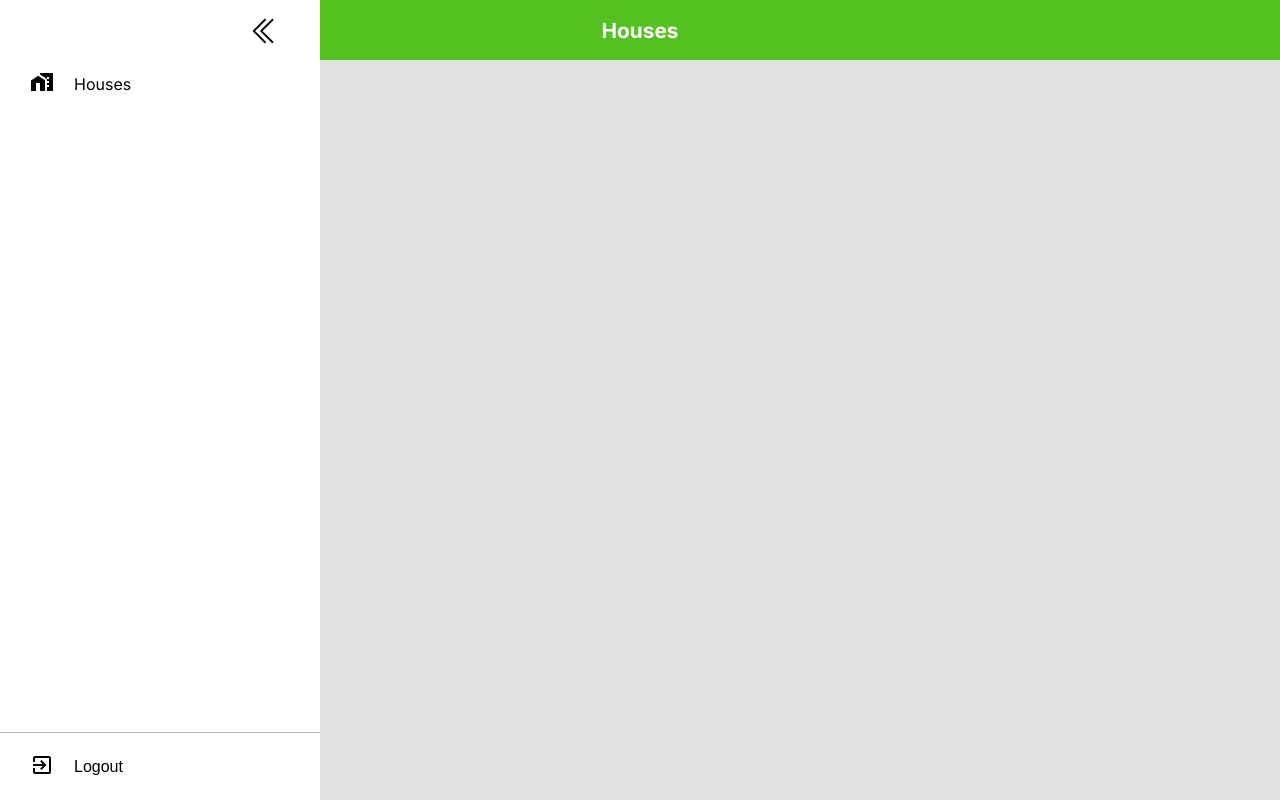
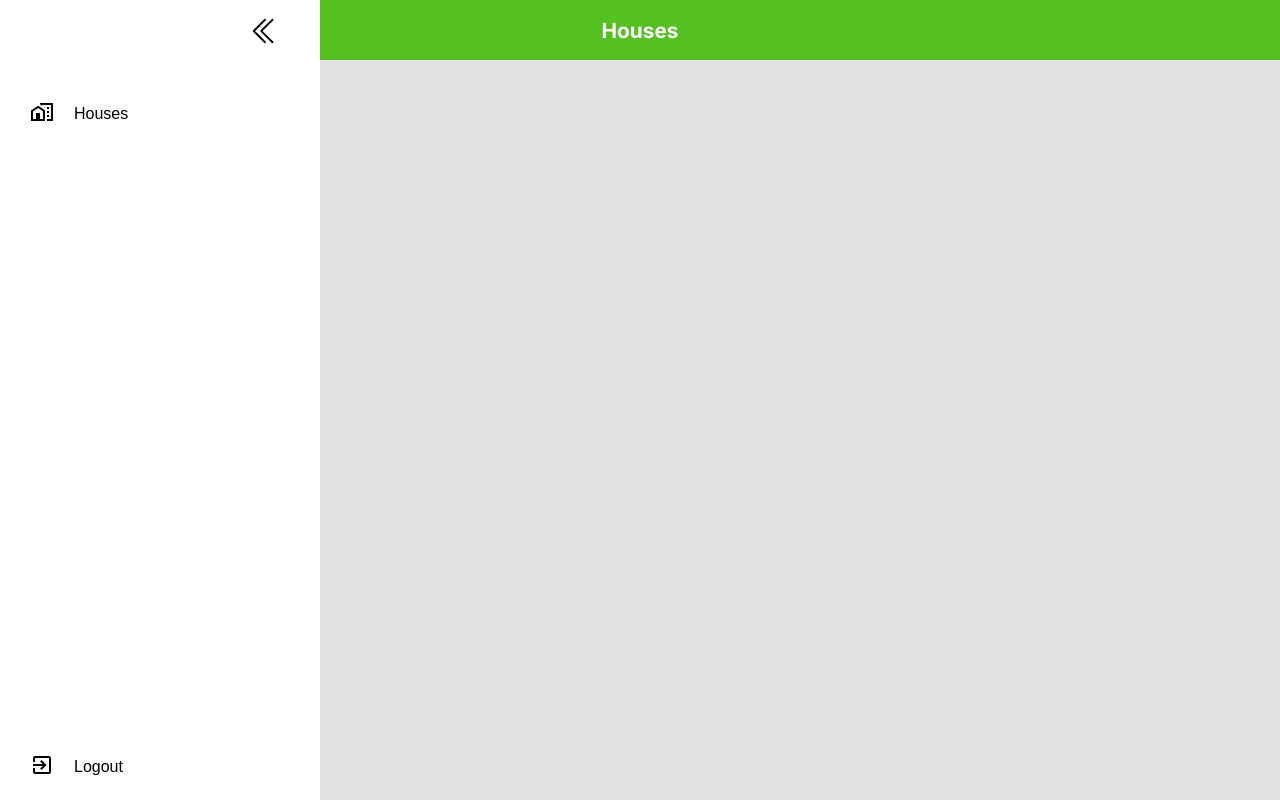
Before and after one commit to igor-ign/Green-Valley, a React (Create React App) app in the folder web/: page /admin/houses in a window 1280 px wide. Both pictures are taken after a click on the button 35 px from the left and 32 px from the top of the page. Built offline with nearby package versions, Linux system fonts and the light colour scheme.

Commit message:
feat: navbar items hover effect

```diff
--- a/web/src/app-constants/navbar.js
+++ b/web/src/app-constants/navbar.js
@@ -1,11 +1,11 @@
-import { HomeWork } from "@material-ui/icons"
+import { HomeWorkOutlined } from "@material-ui/icons"
 import { ROUTES } from "./routes"
 
 export const ADMIN_NAVBAR_ITEMS = [
     {
         id: 1,
         name: 'Houses',
-        icon: <HomeWork />,
+        icon: <HomeWorkOutlined />,
         path: ROUTES.ADMIN_HOUSES
     }
 ]
--- a/web/src/components/admin-header/components/index.jsx
+++ b/web/src/components/admin-header/components/index.jsx
@@ -9,8 +9,10 @@ export function AdminNavbar({ isOpen }) {
         {ADMIN_NAVBAR_ITEMS.map((item) => {
           return (
             <li key={item.id} className="nav__item">
-              <div className="item__icon">{item.icon}</div>
-              <h3 className="item__name">{item.name}</h3>
+              <button className="item__button">
+                <div className="item__icon">{item.icon}</div>
+                <h3 className="item__name">{item.name}</h3>
+              </button>
             </li>
           );
         })}
--- a/web/src/components/admin-header/components/style.scss
+++ b/web/src/components/admin-header/components/style.scss
@@ -12,24 +12,36 @@
     height: 100%;
     justify-content: space-between;
     left: 0;
+    max-width: 100%;
     padding-top: 70px;
     position: fixed;
     top: 0;
     width: 320px;
-    max-width: 100%;
 
     > .nav__items {
         width: 100%;
 
         > .nav__item {
-            display: flex;
-            gap: 20px;
-            align-items: center;
-            padding-left: 30px;
 
-            > .item__name {
-                font-weight: 400;
-                font-size: 1rem;
+            > .item__button {
+                align-items: center;
+                background-color: $primary2;
+                border: none;
+                cursor: pointer;
+                display: flex;
+                gap: 20px;
+                padding: 30px;
+                transition: ease-in-out .3s;
+                width: 100%;
+
+                > .item__name {
+                    font-size: 1rem;
+                    font-weight: 400;
+                }
+
+                &:hover {
+                    background-color: $navbar-button-hover;
+                }
             }
 
         }
@@ -39,15 +51,19 @@
         align-items: center;
         background-color: $primary2;
         border: none;
-        border-top: 1px solid $navbar-item-border;
         cursor: pointer;
         display: flex;
         gap: 20px;
         padding: 20px 30px;
+        transition: ease-in-out .3s;
 
         > .logout__text {
             font-size: 1rem;
             font-weight: 400;
         }
+
+        &:hover {
+            background-color: $navbar-button-hover;
+        }
     }
 }
--- a/web/src/styles/colors.scss
+++ b/web/src/styles/colors.scss
@@ -4,4 +4,5 @@ $input-default: #e8e8e8;
 $input-font-default-color: #B1ADAD;
 $error: #ff2b2b;
 $website-background: #e1e1e1;
-$navbar-item-border: #00000048;
+$navbar-item-border: #00000036;
+$navbar-button-hover: #c9c9c9;
```
